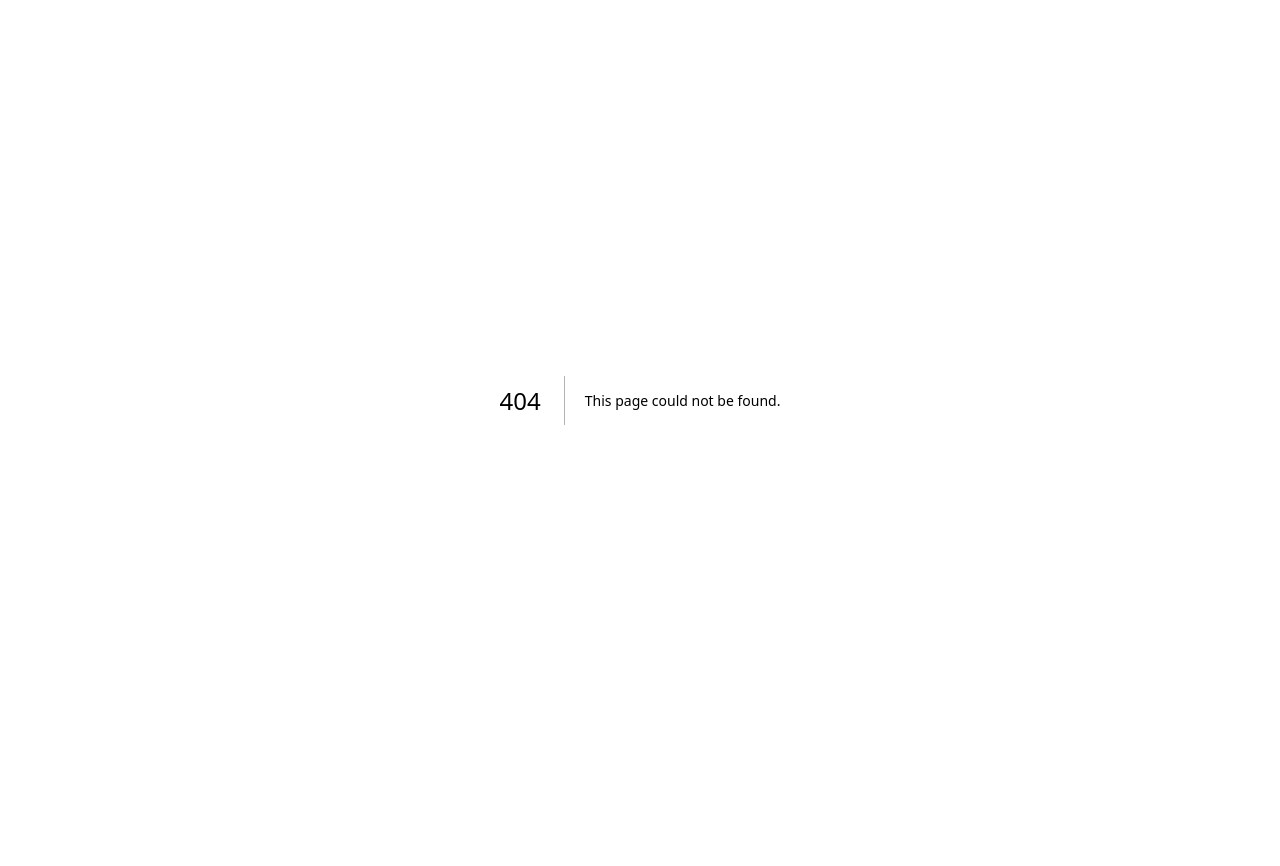
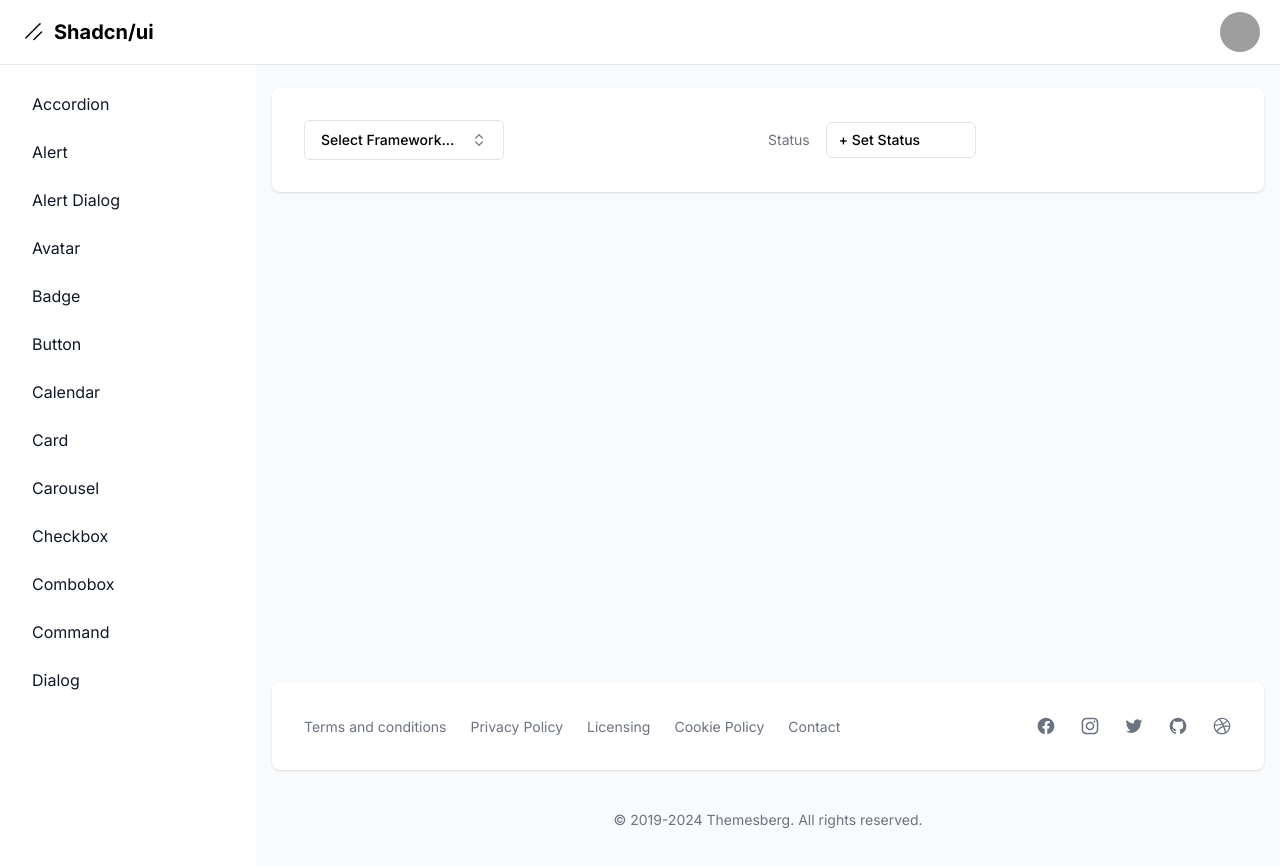
Before and after one commit to CMRicardo/shadcn-dashboard, a Next.js app: page /dashboard/combobox in a window 1280 px wide. Before the commit this address had no page. Shown: the top 866 px of the page. Before the commit the page ends 800 px from the top, so only its background shows below. Built offline with nearby package versions, Linux system fonts and the light colour scheme; grey boxes are pictures that could not be loaded.

Commit message:
Add combobox and popover components

```diff
--- /dev/null
+++ b/app/dashboard/combobox/page.tsx
@@ -0,0 +1,195 @@
+"use client";
+import {
+  ArrowUpCircle,
+  Check,
+  CheckCircle2,
+  ChevronsUpDown,
+  Circle,
+  HelpCircle,
+  LucideIcon,
+  XCircle,
+} from "lucide-react";
+
+import { cn } from "@/lib/utils";
+import { Button } from "@/components/ui/button";
+import {
+  Command,
+  CommandEmpty,
+  CommandGroup,
+  CommandInput,
+  CommandItem,
+  CommandList,
+} from "@/components/ui/command";
+import {
+  Popover,
+  PopoverContent,
+  PopoverTrigger,
+} from "@/components/ui/popover";
+import { useState } from "react";
+
+const frameworks = [
+  {
+    value: "next.js",
+    label: "Next.js",
+  },
+  {
+    value: "sveltekit",
+    label: "SvelteKit",
+  },
+  {
+    value: "nuxt.js",
+    label: "Nuxt.js",
+  },
+  {
+    value: "remix",
+    label: "Remix",
+  },
+  {
+    value: "astro",
+    label: "Astro",
+  },
+];
+type Status = {
+  value: string;
+  label: string;
+  icon: LucideIcon;
+};
+
+const statuses: Status[] = [
+  {
+    value: "backlog",
+    label: "Backlog",
+    icon: HelpCircle,
+  },
+  {
+    value: "todo",
+    label: "Todo",
+    icon: Circle,
+  },
+  {
+    value: "in progress",
+    label: "In Progress",
+    icon: ArrowUpCircle,
+  },
+  {
+    value: "done",
+    label: "Done",
+    icon: CheckCircle2,
+  },
+  {
+    value: "canceled",
+    label: "Canceled",
+    icon: XCircle,
+  },
+];
+
+export default function Page() {
+  const [open, setOpen] = useState(false);
+  const [value, setValue] = useState("");
+  // Example 2
+  const [open2, setOpen2] = useState(false);
+  const [selectedStatus, setSelectedStatus] = useState<Status | null>(null);
+  return (
+    <div className="grid grid-cols-2">
+      <Popover open={open} onOpenChange={setOpen}>
+        <PopoverTrigger asChild>
+          <Button
+            variant="outline"
+            role="combobox"
+            aria-expanded={open}
+            className="w-[200px] justify-between"
+          >
+            {value
+              ? frameworks.find((framework) => framework.value === value)?.label
+              : "Select framework..."}
+            <ChevronsUpDown className="ml-2 h-4 w-4 shrink-0 opacity-50" />
+          </Button>
+        </PopoverTrigger>
+        <PopoverContent className="w-[200px] p-0">
+          <Command>
+            <CommandInput placeholder="Search framework..." />
+            <CommandList>
+              <CommandEmpty>No framework found.</CommandEmpty>
+              <CommandGroup>
+                {frameworks.map((framework) => (
+                  <CommandItem
+                    key={framework.value}
+                    value={framework.value}
+                    onSelect={(currentValue) => {
+                      setValue(currentValue === value ? "" : currentValue);
+                      setOpen(false);
+                    }}
+                  >
+                    <Check
+                      className={cn(
+                        "mr-2 h-4 w-4",
+                        value === framework.value ? "opacity-100" : "opacity-0"
+                      )}
+                    />
+                    {framework.label}
+                  </CommandItem>
+                ))}
+              </CommandGroup>
+            </CommandList>
+          </Command>
+        </PopoverContent>
+      </Popover>
+      {/* Example 2 */}
+      <div className="flex items-center space-x-4">
+        <p className="text-sm text-muted-foreground">Status</p>
+        <Popover open={open2} onOpenChange={setOpen2}>
+          <PopoverTrigger asChild>
+            <Button
+              variant="outline"
+              size="sm"
+              className="w-[150px] justify-start"
+            >
+              {selectedStatus ? (
+                <>
+                  <selectedStatus.icon className="mr-2 h-4 w-4 shrink-0" />
+                  {selectedStatus.label}
+                </>
+              ) : (
+                <>+ Set status</>
+              )}
+            </Button>
+          </PopoverTrigger>
+          <PopoverContent className="p-0" side="right" align="start">
+            <Command>
+              <CommandInput placeholder="Change status..." />
+              <CommandList>
+                <CommandEmpty>No results found.</CommandEmpty>
+                <CommandGroup>
+                  {statuses.map((status) => (
+                    <CommandItem
+                      key={status.value}
+                      value={status.value}
+                      onSelect={(value) => {
+                        setSelectedStatus(
+                          statuses.find(
+                            (priority) => priority.value === value
+                          ) || null
+                        );
+                        setOpen(false);
+                      }}
+                    >
+                      <status.icon
+                        className={cn(
+                          "mr-2 h-4 w-4",
+                          status.value === selectedStatus?.value
+                            ? "opacity-100"
+                            : "opacity-40"
+                        )}
+                      />
+                      <span>{status.label}</span>
+                    </CommandItem>
+                  ))}
+                </CommandGroup>
+              </CommandList>
+            </Command>
+          </PopoverContent>
+        </Popover>
+      </div>
+    </div>
+  );
+}
--- a/app/dashboard/layout.tsx
+++ b/app/dashboard/layout.tsx
@@ -17,6 +17,7 @@
   { name: "carousel", href: "carousel" },
   { name: "checkbox", href: "checkbox" },
   { name: "command", href: "command" },
+  { name: "combobox", href: "combobox" },
 ].sort((a, b) => a.name.localeCompare(b.name));
 
 export default function DashboardLayout({
--- /dev/null
+++ b/components/ui/popover.tsx
@@ -0,0 +1,31 @@
+"use client"
+
+import * as React from "react"
+import * as PopoverPrimitive from "@radix-ui/react-popover"
+
+import { cn } from "@/lib/utils"
+
+const Popover = PopoverPrimitive.Root
+
+const PopoverTrigger = PopoverPrimitive.Trigger
+
+const PopoverContent = React.forwardRef<
+  React.ElementRef<typeof PopoverPrimitive.Content>,
+  React.ComponentPropsWithoutRef<typeof PopoverPrimitive.Content>
+>(({ className, align = "center", sideOffset = 4, ...props }, ref) => (
+  <PopoverPrimitive.Portal>
+    <PopoverPrimitive.Content
+      ref={ref}
+      align={align}
+      sideOffset={sideOffset}
+      className={cn(
+        "z-50 w-72 rounded-md border bg-popover p-4 text-popover-foreground shadow-md outline-none data-[state=open]:animate-in data-[state=closed]:animate-out data-[state=closed]:fade-out-0 data-[state=open]:fade-in-0 data-[state=closed]:zoom-out-95 data-[state=open]:zoom-in-95 data-[side=bottom]:slide-in-from-top-2 data-[side=left]:slide-in-from-right-2 data-[side=right]:slide-in-from-left-2 data-[side=top]:slide-in-from-bottom-2",
+        className
+      )}
+      {...props}
+    />
+  </PopoverPrimitive.Portal>
+))
+PopoverContent.displayName = PopoverPrimitive.Content.displayName
+
+export { Popover, PopoverTrigger, PopoverContent }
--- a/package.json
+++ b/package.json
@@ -15,6 +15,7 @@
     "@radix-ui/react-checkbox": "^1.0.4",
     "@radix-ui/react-dialog": "^1.0.5",
     "@radix-ui/react-label": "^2.0.2",
+    "@radix-ui/react-popover": "^1.1.1",
     "@radix-ui/react-slot": "^1.0.2",
     "class-variance-authority": "^0.7.0",
     "clsx": "^2.1.1",
```
Also changed, not shown: 1 other file (tests, documents, lock files or other folders).
